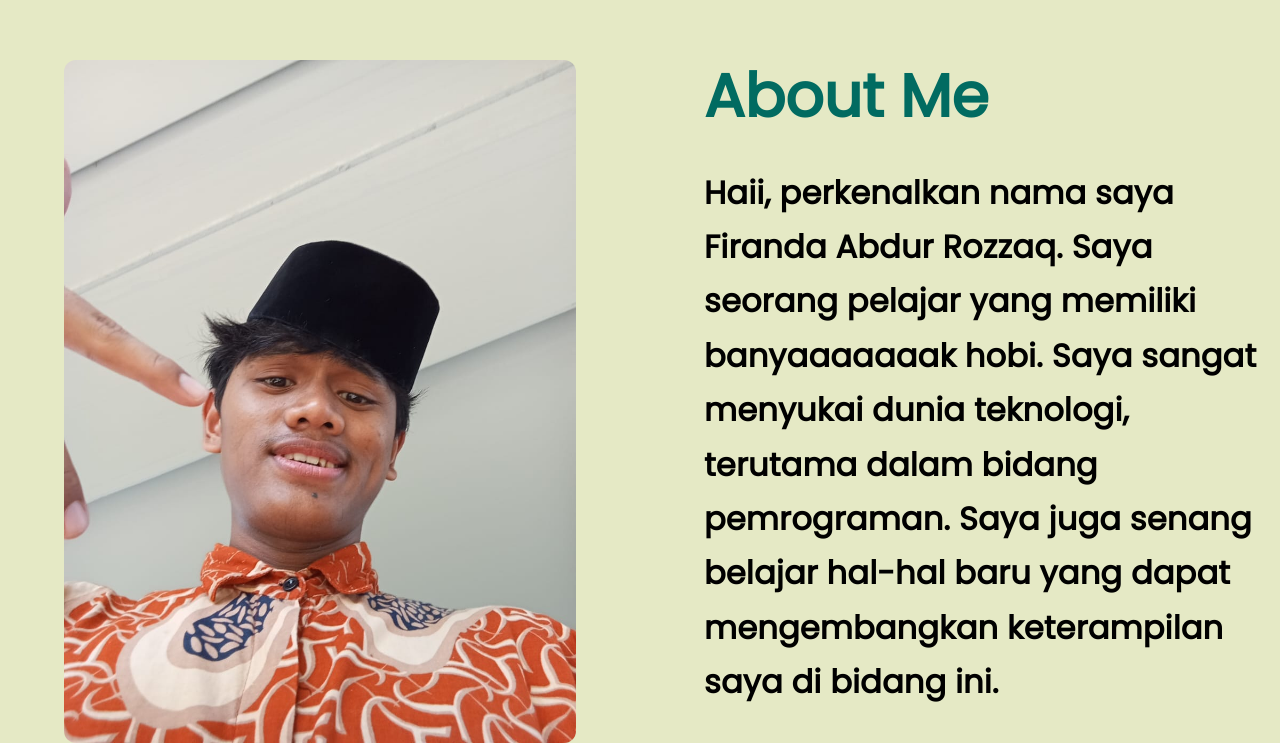
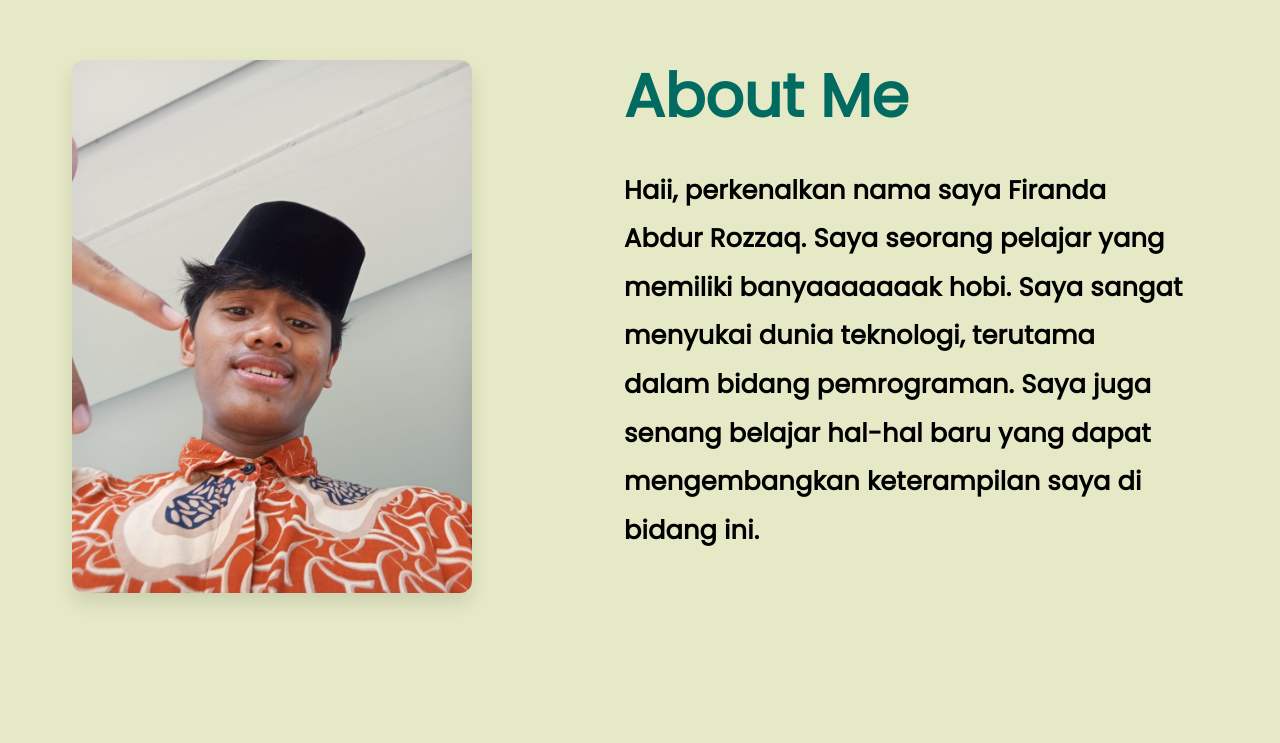
Before and after one commit to FirandaAR/Firanda.AR-Porfotolio.github.io, a plain HTML site: page index.html in a window 1280 px wide. Shown: the part 1048-1791 px from the top of the page. Drawn offline with nearby package versions, Linux system fonts and the light colour scheme.

Commit message:
updat css

```diff
--- a/index.html
+++ b/index.html
@@ -18,15 +18,12 @@
   <body>
     <header>
       <input type="checkbox" id="menu-toggle">
-
-  <h1><span>Fir</span>anda.</h1>
-
-  <label for="menu-toggle" class="hamburger">
-    <span></span>
-    <span></span>
-    <span></span>
-  </label>
-
+      <label for="menu-toggle" class="hamburger">
+        <span></span>
+        <span></span>
+        <span></span>
+      </label>
+      <h1><span>Fir</span>anda.</h1>
       <nav>
         <ul>
           <li><a href="#home">Home</a></li>
--- a/style.css
+++ b/style.css
@@ -260,17 +260,20 @@ main img {
 /* KONTEN KIRI */
 
 .about-header {
-  width: 50%;
-  height: 50%;
+  width: 40%;
+  height: auto;
   padding-top: 4rem;
   display: flex;
   justify-content: center;
+  align-items: flex-start;
 }
 
 .content-header {
-  width: 80%;
+  width: 90%;
+  max-width: 400px;
   border-radius: 12px;
   overflow: hidden; /* potong gambar yang melampaui */
+  box-shadow: 0 10px 20px rgba(0,0,0,0.1);
 }
 
 .content-header img {
@@ -283,23 +286,23 @@ main img {
 /* KONTEN KANAN */
 .about-content {
   padding-top: 4rem;
-  width: 45%;
+  width: 50%;
   display: flex;
   flex-direction: column;
 
 }
 .about-text {
   width: 100%;
-  font-size: 1rem;
+  font-size: 30px;
   font-weight: 600;
   text-align: left;
 }
 
 .about-text p {
-  max-width: 640px;       /* panjang baris ideal */
-  font-size: 2rem;     /* lebih besar & nyaman */
-  line-height: 1.9;       /* jarak antar baris rapi */
-  letter-spacing: 0.2px; /* sentuhan profesional */
+  max-width: 560px;
+  font-size: 1.6rem;
+  line-height: 1.9;
+  letter-spacing: 0.2px;
   margin-top: 0.1rem;
 }
 
@@ -327,13 +330,6 @@ main img {
 .about-content h2:hover::after {
   width: 50%;
   transition: all 1s cubic-bezier(0.19, 1, 0.22, 1);
-}
-
-/* PARAGRAF BESAR */
-.about-text p {
-  max-width: 560px;
-  font-size: 1, 5rem;
-  line-height: 1.7;
 }
 
 /* ========== SKILL SECTION ========== */
```
